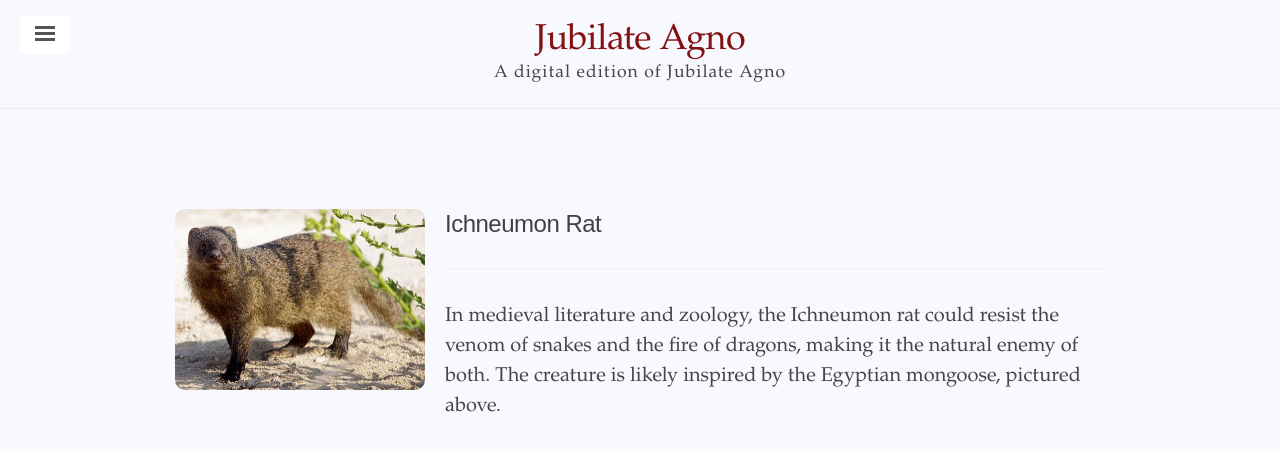
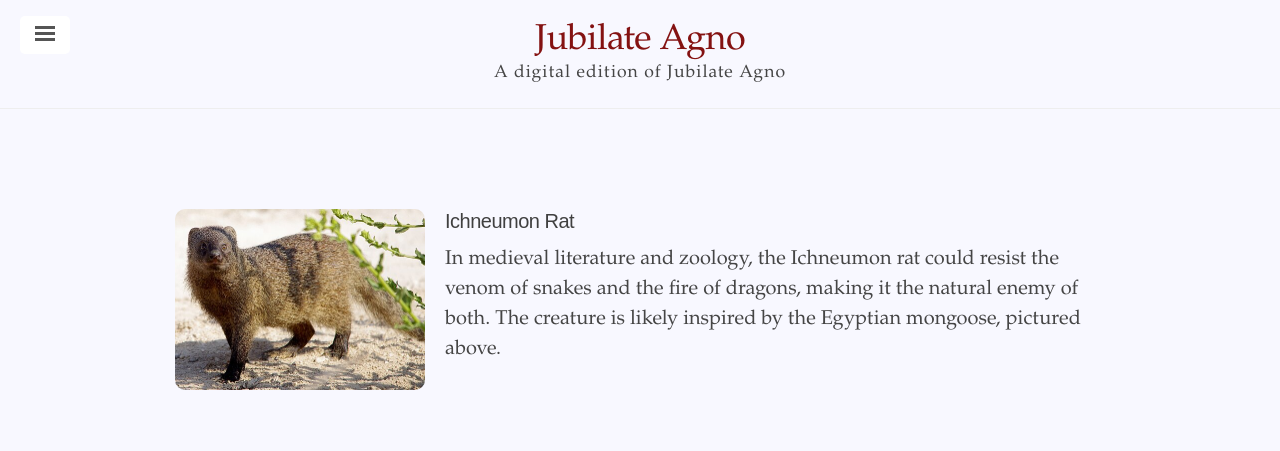
Before and after one commit to jwhittell/jubilate-agno-ed, a Jekyll site: the page built from _texts/animals.html, in a window 1280 px wide. Shown: the top 451 px of the page. Built offline with Jekyll 4.4.1, drawn with Linux system fonts in a browser that asks for light colours.

```diff
--- a/_texts/animals.html
+++ b/_texts/animals.html
@@ -37,7 +37,7 @@ permalink: /texts/animals.html
   <div class="custom-container">
     <img class="custom-image" src="{{site.baseurl}}/assets/ichneumon rat.jpg" alt="The Egpytian Mongoose">
     <div class="text">
-      <h2>Ichneumon Rat</h2><hr>
+      <h4>Ichneumon Rat</h4>
       <p>In medieval literature and zoology, the Ichneumon rat could resist the venom of snakes and the fire of dragons, making it the natural enemy of both. The creature is likely inspired by the Egyptian mongoose, pictured above. </p>
     </div>
   </div>
```
